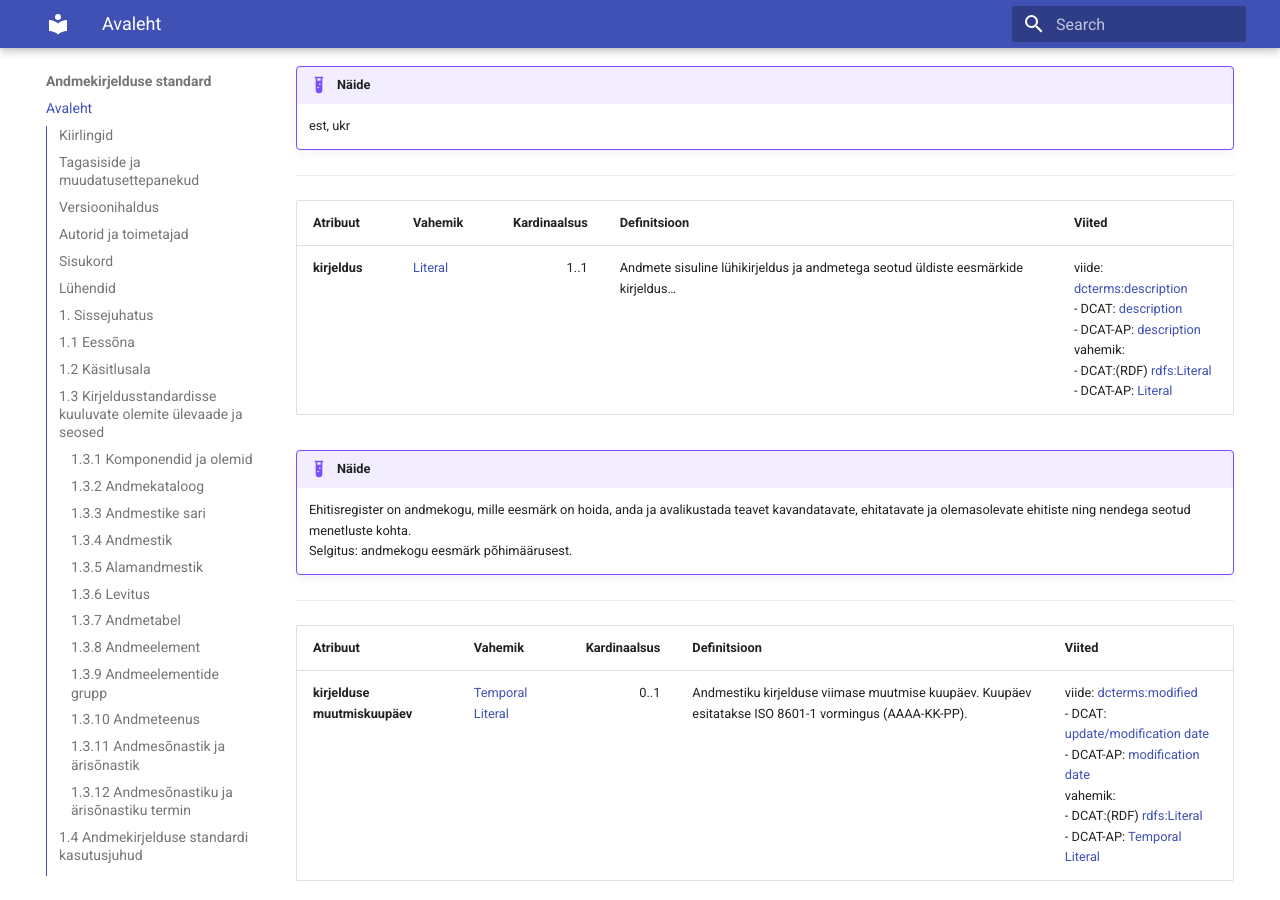
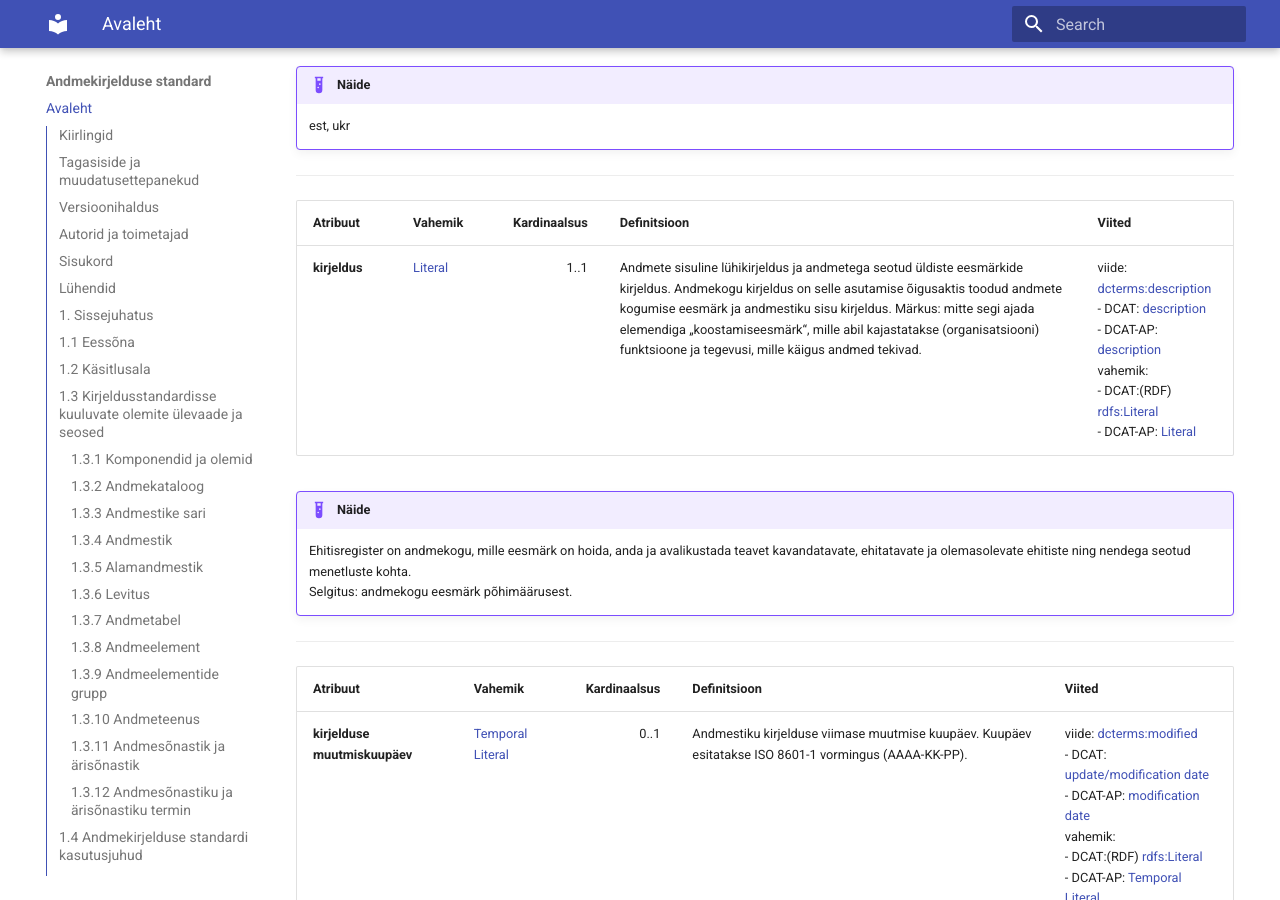
Before and after one commit to e-gov/Andmekirjelduse-Standard, an MkDocs documentation site: the page built from docs/index.md, in a window 1280 px wide and 900 px high, scrolled down 19715 px. Built offline with MkDocs 1.6.1 and Material for MkDocs 9.7.7, drawn with Linux system fonts in a browser that asks for light colours; the version menu is left out.

Commit message:
Parandus
2.2 atribuut "kirjeldus" definitsioon parandatud

```diff
--- a/docs/index.md
+++ b/docs/index.md
@@ -581,7 +581,7 @@ Kirjeldused põhinevad suures osas standardi DCAT-AP 3.0.0 versioonil. Lisatud o
 
 | Atribuut | Vahemik | Kardinaalsus | Definitsioon | Viited |
 |---|---|---:|---|---|
-| **kirjeldus** | [Literal](https://semiceu.github.io/DCAT-AP/releases/3.0.0/#Literal) | 1..1 | Andmete sisuline lühikirjeldus ja andmetega seotud üldiste eesmärkide kirjeldus… | viide: [dcterms:description](https://www.dublincore.org/specifications/dublin-core/dcmi-terms/#description)<br>- DCAT: [description](https://www.w3.org/TR/vocab-dcat-3/#Property:resource_description)<br>- DCAT-AP: [description](https://semiceu.github.io/DCAT-AP/releases/3.0.0/#Dataset.description)<br>vahemik: <br>- DCAT:(RDF) [rdfs:Literal](https://www.w3.org/2000/01/rdf-schema#Literal)<br>- DCAT-AP: [Literal](https://semiceu.github.io/DCAT-AP/releases/3.0.0/#Literal) |
+| **kirjeldus** | [Literal](https://semiceu.github.io/DCAT-AP/releases/3.0.0/#Literal) | 1..1 | Andmete sisuline lühikirjeldus ja andmetega seotud üldiste eesmärkide kirjeldus. Andmekogu kirjeldus on selle asutamise õigusaktis toodud andmete kogumise eesmärk ja andmestiku sisu kirjeldus. Märkus: mitte segi ajada elemendiga „koostamiseesmärk“, mille abil kajastatakse (organisatsiooni) funktsioone ja tegevusi, mille käigus andmed tekivad. | viide: [dcterms:description](https://www.dublincore.org/specifications/dublin-core/dcmi-terms/#description)<br>- DCAT: [description](https://www.w3.org/TR/vocab-dcat-3/#Property:resource_description)<br>- DCAT-AP: [description](https://semiceu.github.io/DCAT-AP/releases/3.0.0/#Dataset.description)<br>vahemik: <br>- DCAT:(RDF) [rdfs:Literal](https://www.w3.org/2000/01/rdf-schema#Literal)<br>- DCAT-AP: [Literal](https://semiceu.github.io/DCAT-AP/releases/3.0.0/#Literal) |
 
 !!! example "Näide"
     Ehitisregister on andmekogu, mille eesmärk on hoida, anda ja avalikustada teavet kavandatavate, ehitatavate ja olemasolevate ehitiste ning nendega seotud menetluste kohta.
```
